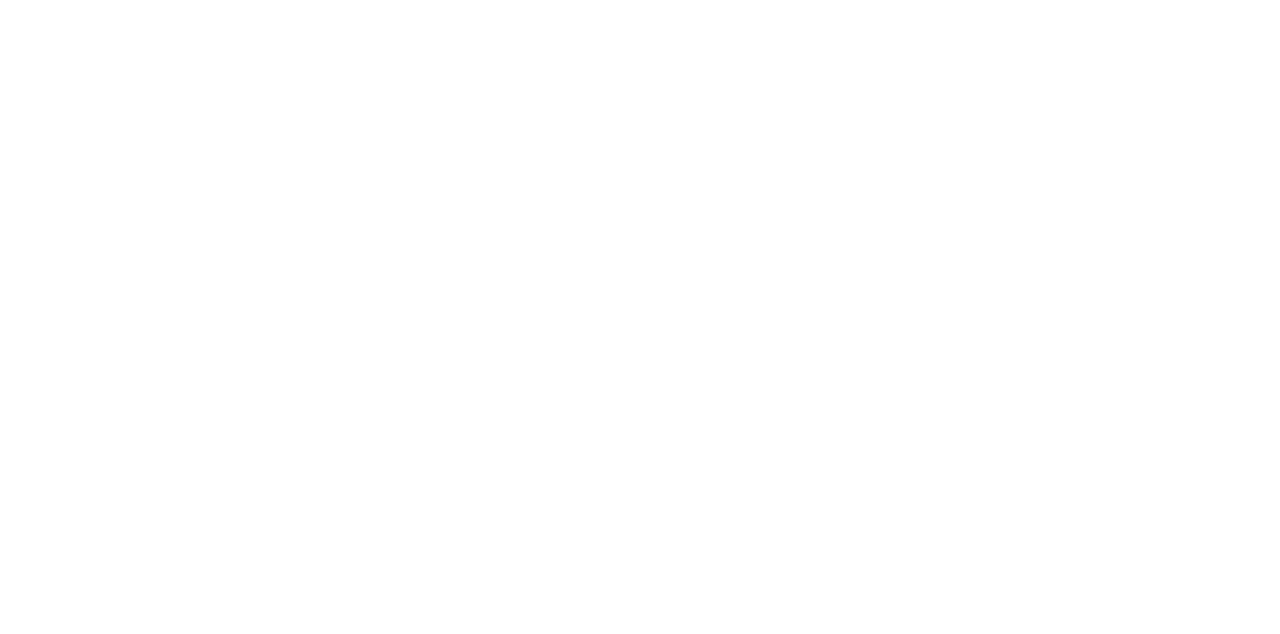
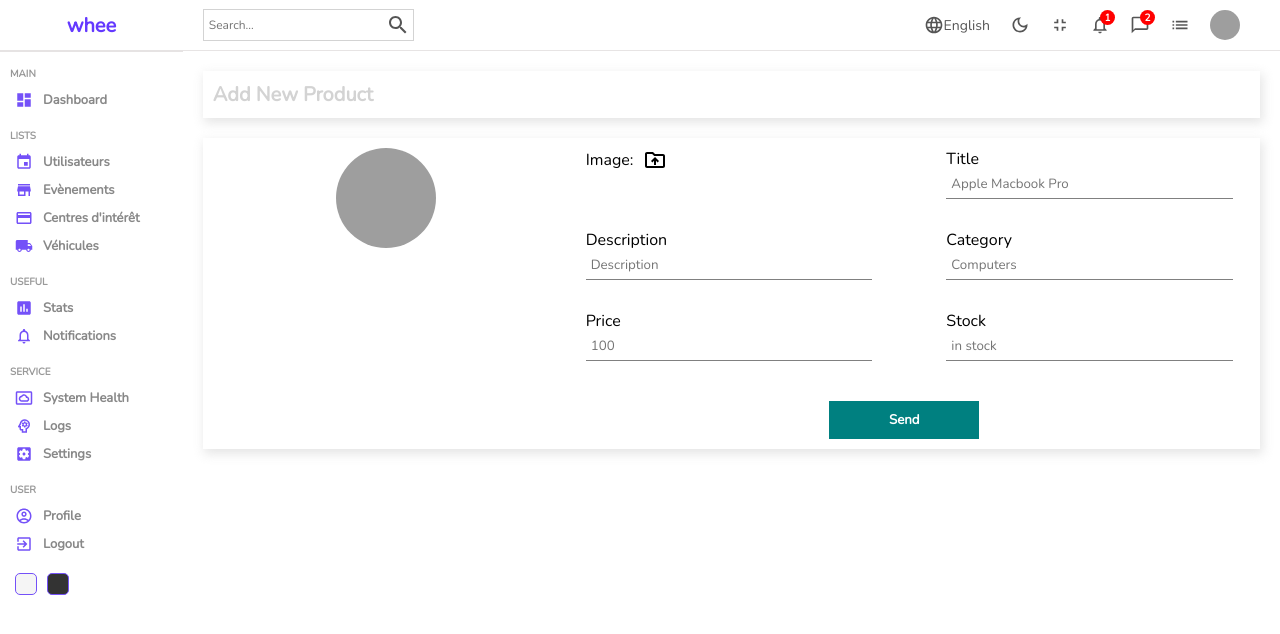
Before and after one commit to RANDRIANANTOANDRO/AdminWhee, a React (Create React App) app in the folder Front-admin/: page /events/new in a window 1280 px wide. Before the commit this address had no page. Shown: the top 634 px of the page. Built offline with nearby package versions, Linux system fonts and the light colour scheme; grey boxes are pictures that could not be loaded; a web font is replaced by a local one.

Commit message:
modifications du chargement des events

```diff
--- a/Front-admin/src/App.js
+++ b/Front-admin/src/App.js
@@ -1,6 +1,7 @@
 import Home from "./pages/home/Home";
 import Login from "./pages/login/Login";
 import ListUsers from "./pages/list/ListUsers";
+import ListEvenements from "./pages/list/ListEvenements";
 import Single from "./pages/single/Single";
 import New from "./pages/new/New";
 import { BrowserRouter, Routes, Route } from "react-router-dom";
@@ -27,8 +28,8 @@ function App() {
                 element={<New inputs={userInputs} title="Add New User" />}
               />
             </Route>
-            <Route path="products">
-              <Route index element={<Home />} />
+            <Route path="events">
+              <Route index element={<ListEvenements/>} />
               <Route path=":productId" element={<Single />} />
               <Route
                 path="new"
--- a/Front-admin/src/components/datatable/DataTableUsers.jsx
+++ b/Front-admin/src/components/datatable/DataTableUsers.jsx
@@ -56,7 +56,7 @@ const DataTableUsers = () => {
         columns={userColumns.concat(actionColumn)}
         pageSize={9}
         rowsPerPageOptions={[9]}
-        getRowId={(data)=> data.idEvent }
+        getRowId={(data)=> data.idUser}
         checkboxSelection
       />
     </div>
--- a/Front-admin/src/components/datatable/Datatable.jsx
+++ b/Front-admin/src/components/datatable/DatatableEvents.jsx
@@ -5,7 +5,7 @@ import { Link } from "react-router-dom";
 import { useState, useEffect } from "react";
 import EventService from "../../services/EventService";
 
-const Datatable = () => {
+const DatatableEvents = () => {
   const [data, setData] = useState(EventService.getEvents());
   useEffect(() => {
     const logInterest = async () => {
@@ -56,11 +56,11 @@ const Datatable = () => {
         columns={userColumns.concat(actionColumn)}
         pageSize={9}
         rowsPerPageOptions={[9]}
-        getRowId={(data)=> data.idEvent }
+        getRowId={(data)=> data.idEvent}
         checkboxSelection
       />
     </div>
   );
 };
 
-export default Datatable;
+export default DatatableEvents;
--- a/Front-admin/src/components/sidebar/Sidebar.jsx
+++ b/Front-admin/src/components/sidebar/Sidebar.jsx
@@ -36,26 +36,30 @@ const Sidebar = () => {
           </li>
           </Link>
           <p className="title">LISTS</p>
-          <Link to="/users" style={{ textDecoration: "none" }}>
+          <Link to="/user" style={{ textDecoration: "none" }}>
             <li>
               < EventIcon className="icon" />
-              <span>Event</span>
+              <span>Utilisateurs</span>
             </li>
           </Link>
-          <Link to="/products" style={{ textDecoration: "none" }}>
+          <Link to="/events" style={{ textDecoration: "none" }}>
             <li>
               <StoreIcon className="icon" />
-              <span>Products</span>
+              <span>Evènements</span>
             </li>
           </Link>
+          <Link to="/interests" style={{ textDecoration: "none" }}>
           <li>
             <CreditCardIcon className="icon" />
-            <span>Orders</span>
+            <span>Centres d'intérêt</span>
           </li>
+          </Link>
+          <Link to="/cars" style={{ textDecoration: "none" }}>
           <li>
             <LocalShippingIcon className="icon" />
-            <span>Delivery</span>
+            <span>Véhicules</span>
           </li>
+          </Link>
           <p className="title">USEFUL</p>
           <li>
             <InsertChartIcon className="icon" />
--- a/Front-admin/src/datatablesource.js
+++ b/Front-admin/src/datatablesource.js
@@ -2,7 +2,7 @@ import {EventSeatRounded} from '@mui/icons-material';
 import EventService from './services/EventService'
 export const userColumns = [
     {
-        field: "idEvent",
+        field: "id",
         headerName: "id",
         width: 70
     },
--- a/Front-admin/src/pages/list/ListEvenement.jsx
+++ b/Front-admin/src/pages/list/ListEvenements.jsx
@@ -1,18 +1,18 @@
 import "./list.scss"
 import Sidebar from "../../components/sidebar/Sidebar"
 import Navbar from "../../components/navbar/Navbar"
-import Datatable from "../../components/datatable/Datatable"
+import DatatableEvents from "../../components/datatable/DatatableEvents"
 
-const ListEvenement = () => {
+const ListEvenements = () => {
   return (
     <div className="list">
       <Sidebar/>
       <div className="listContainer">
         <Navbar/>
-        <Datatable/>
+        <DatatableEvents/>
       </div>
     </div>
   )
 }
 
-export default ListEvenement
+export default ListEvenements
```
Also changed, not shown: Front-admin/src/EventSource.js (added, +35 -0 lines).
